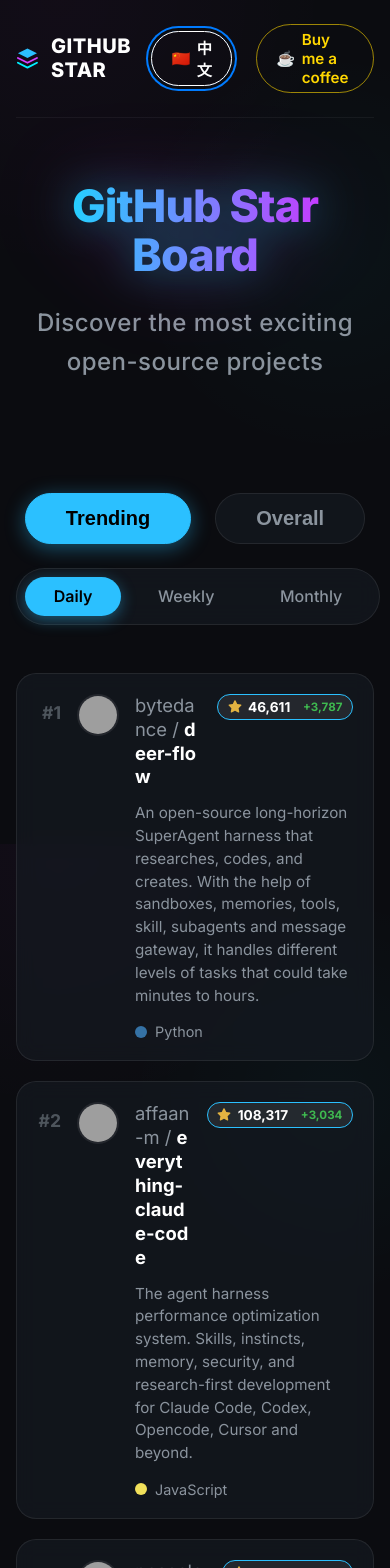
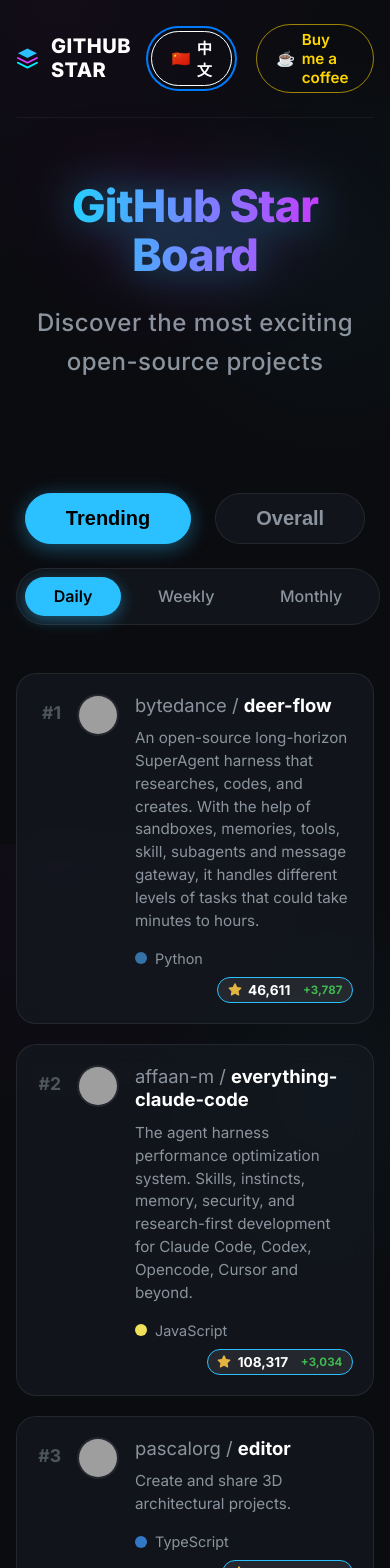
Before and after one commit to JJJIKING/githubstar, a React (Vite) app: page / in a window 390 px wide. Shown: the top 1568 px of the page. Built offline with nearby package versions, Linux system fonts and the light colour scheme; grey boxes are pictures that could not be loaded.

Commit message:
fix(ui): responsive grid layout to eliminate mobile title squashing

```diff
--- a/src/App.jsx
+++ b/src/App.jsx
@@ -163,11 +163,11 @@
                       loading="lazy"
                     />
                     <div className="repo-info">
-                      <div className="repo-header">
                       <div className="repo-name">
                         <span>{repo.owner?.login} / </span>
                         <span className="name-bold">{repo.name}</span>
                       </div>
+
                       <div className="stars">
                         <svg viewBox="0 0 16 16" width="16" height="16" fill="currentColor">
                           <path d="M8 .25a.75.75 0 0 1 .673.418l1.882 3.815 4.21.612a.75.75 0 0 1 .416 1.279l-3.046 2.97.719 4.192a.751.751 0 0 1-1.088.791L8 12.347l-3.766 1.98a.75.75 0 0 1-1.088-.79l.72-4.194L.818 6.374a.75.75 0 0 1 .416-1.28l4.21-.611L7.327.668A.75.75 0 0 1 8 .25Z"></path>
@@ -178,7 +178,6 @@
                             +{repo.growth_stars.toLocaleString()}
                           </span>
                         )}
-                        </div>
                       </div>
 
                       <p className="description">
--- a/src/index.css
+++ b/src/index.css
@@ -305,27 +305,23 @@
 .repo-info {
   flex: 1;
   min-width: 0;
-  display: flex;
-  flex-direction: column;
-}
-
-.repo-header {
-  display: flex;
-  justify-content: space-between;
-  align-items: flex-start;
-  margin-bottom: 0.8rem;
-  gap: 1rem;
+  display: grid;
+  grid-template-columns: 1fr auto;
+  grid-template-areas:
+    "name stars"
+    "desc desc"
+    "meta meta";
+  column-gap: 1rem;
+  row-gap: 0.5rem;
 }
 
 .repo-name {
+  grid-area: name;
   font-size: 1.4rem;
   color: var(--text-primary);
-  flex: 1;
   min-width: 0;
   display: block;
-  white-space: normal;
-  /* ALLOW WRAP */
-  word-break: break-all;
+  word-break: break-word; /* Fixes ugly mid-word breaking! */
   line-height: 1.3;
 }
 
@@ -339,20 +335,19 @@
 }
 
 .stars {
+  grid-area: stars;
   display: flex;
   align-items: center;
+  align-self: flex-start;
   gap: 0.4rem;
   font-weight: 700;
   font-size: 0.95rem;
   color: var(--text-primary);
   background: rgba(255, 255, 255, 0.08);
-  /* slightly brighter */
   padding: 0.3rem 0.8rem;
   border-radius: 100px;
   border: 1px solid var(--accent-color);
-  /* cyan border to make it pop */
   white-space: nowrap;
-  flex-shrink: 0;
 }
 
 .stars svg {
@@ -362,19 +357,18 @@
 }
 
 .description {
+  grid-area: desc;
   color: var(--text-secondary);
   font-size: 1.05rem;
   line-height: 1.5;
-  margin-bottom: 1.2rem;
+  margin-bottom: 0.5rem;
   display: block;
-  /* REMOVE BOX CLAMP */
   word-break: break-word;
 }
 
 .meta {
+  grid-area: meta;
   display: flex;
-  justify-content: space-between;
-  /* Pushes stars to the right */
   align-items: center;
   margin-top: auto;
 }
@@ -463,12 +457,23 @@
     font-size: 1.15rem;
   }
 
+  .repo-info {
+    grid-template-columns: 1fr;
+    grid-template-areas:
+      "name"
+      "desc"
+      "meta"
+      "stars";
+    row-gap: 0.6rem;
+  }
+
   .description {
     font-size: 0.95rem;
-    margin-bottom: 1rem;
+    margin-bottom: 0.5rem;
   }
 
   .stars {
+    justify-self: flex-end; /* Locks it to the bottom RIGHT */
     padding: 0.25rem 0.6rem;
     font-size: 0.85rem;
   }
```
Lines whose indentation alone changed are shown as unchanged.
